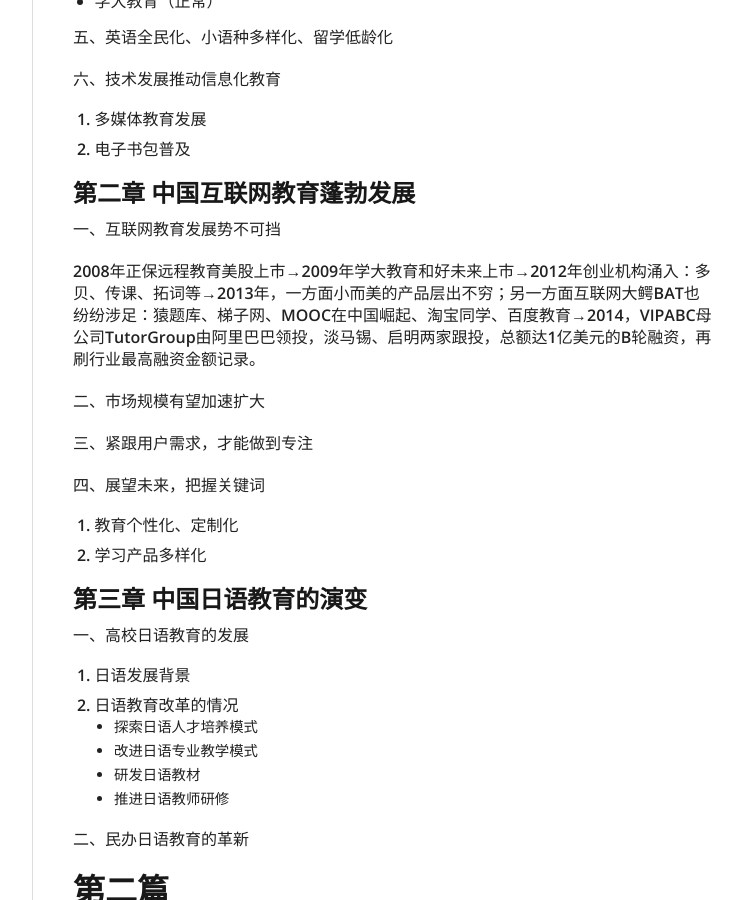
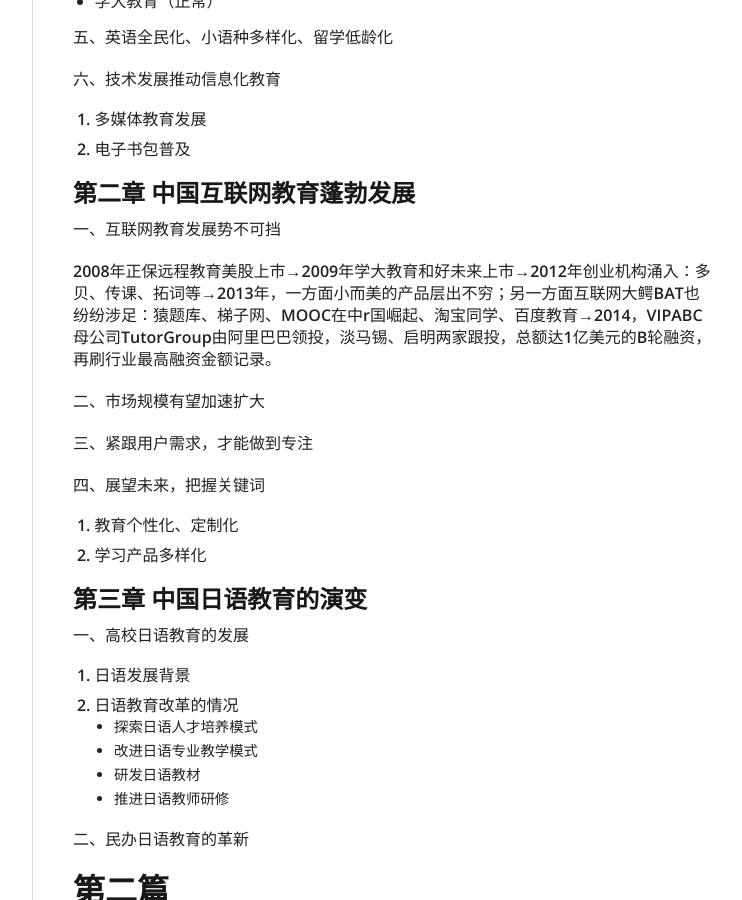
Before and after one commit to fantaghiro/fantaghiro.github.io, a Jekyll site: the page built from _posts/2014-03-25-hujiang-ten-years.markdown, in a window 1280 px wide and 900 px high, scrolled down 2858 px. Shown: the whole window, without its empty margins (378-1120 px from the left). Built offline with Jekyll 4.4.1, drawn with Linux system fonts in a browser that asks for light colours; nearby versions of some CDN libraries; comment, search, counter and statistics services are not loaded.

```diff
--- a/_posts/2014-03-25-hujiang-ten-years.markdown
+++ b/_posts/2014-03-25-hujiang-ten-years.markdown
@@ -58,7 +58,7 @@ tags:
 
 一、互联网教育发展势不可挡
 
-2008年正保远程教育美股上市→2009年学大教育和好未来上市→2012年创业机构涌入：多贝、传课、拓词等→2013年，一方面小而美的产品层出不穷；另一方面互联网大鳄BAT也纷纷涉足：猿题库、梯子网、MOOC在中国崛起、淘宝同学、百度教育→2014，VIPABC母公司TutorGroup由阿里巴巴领投，淡马锡、启明两家跟投，总额达1亿美元的B轮融资，再刷行业最高融资金额记录。
+2008年正保远程教育美股上市→2009年学大教育和好未来上市→2012年创业机构涌入：多贝、传课、拓词等→2013年，一方面小而美的产品层出不穷；另一方面互联网大鳄BAT也纷纷涉足：猿题库、梯子网、MOOC在中r国崛起、淘宝同学、百度教育→2014，VIPABC母公司TutorGroup由阿里巴巴领投，淡马锡、启明两家跟投，总额达1亿美元的B轮融资，再刷行业最高融资金额记录。
 
 二、市场规模有望加速扩大
 
@@ -237,6 +237,7 @@ tags:
 - 3月 互联网教育十年暨沪江日语十周年庆典
 
 #第二章 沪江日语学习地图
+
 ##一、沪江日语站
 
 板块
```
